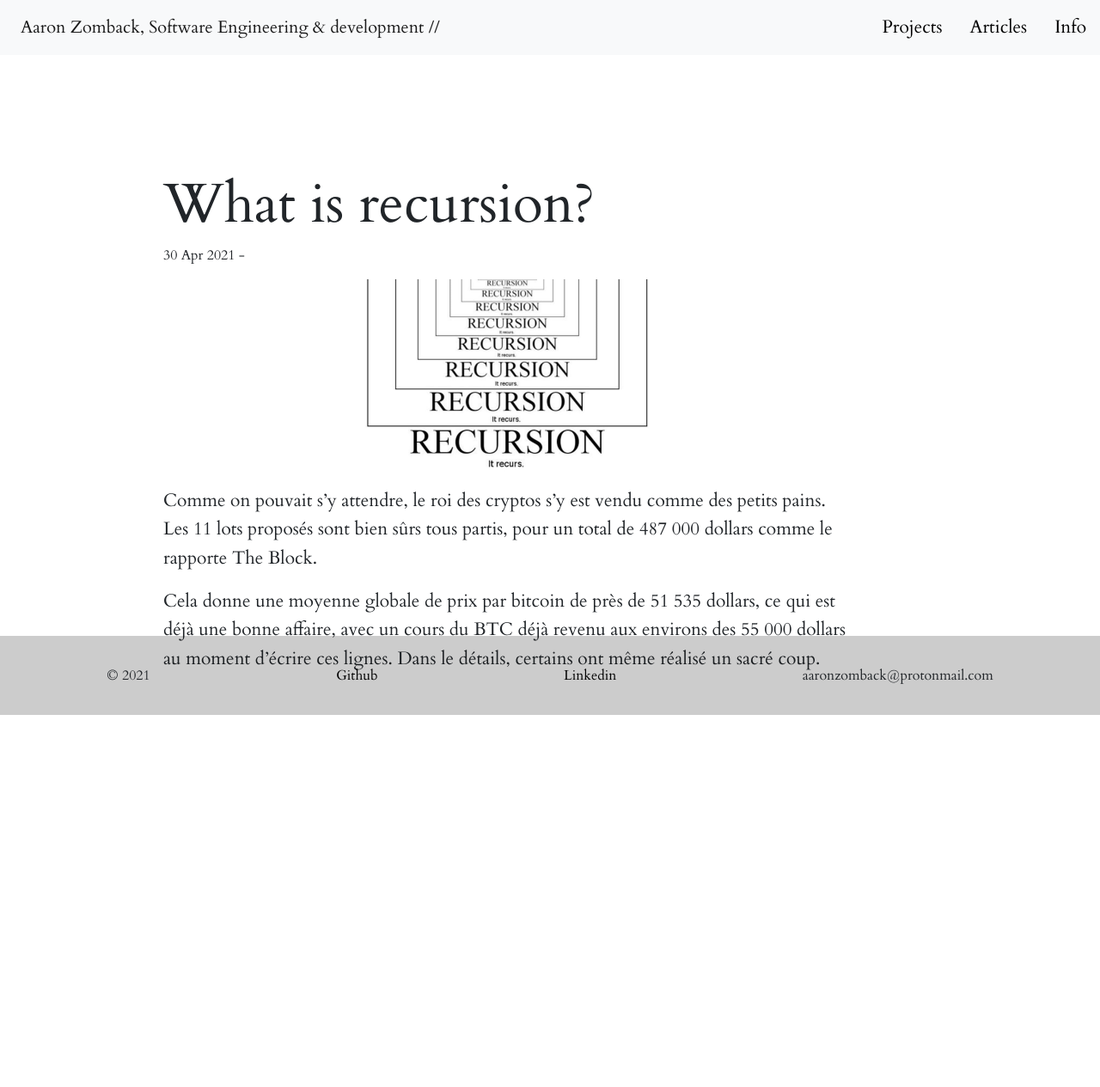
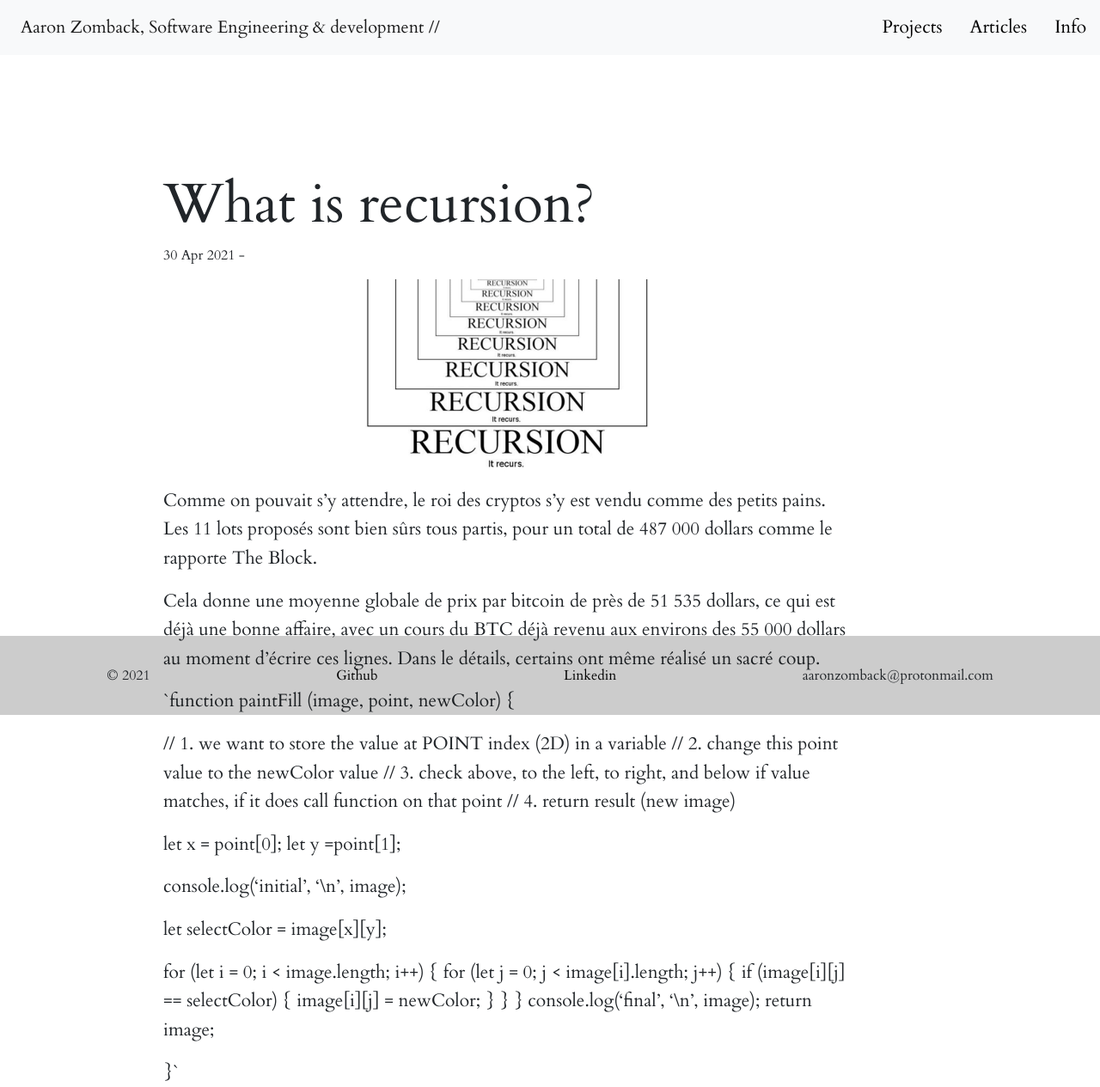
Before and after one commit to aaronzomback/design-portfolio, a Jekyll site: the page built from _posts/2021-04-30-testing-post.markdown, in a window 1280 px wide and 1265 px high. Shown: the whole window at 86% size. Built offline with Jekyll 4.4.1, drawn with Linux system fonts in a browser that asks for light colours; nearby versions of some CDN libraries.

Commit message:
Updated Testing Post

```diff
--- a/_posts/2021-04-30-testing-post.markdown
+++ b/_posts/2021-04-30-testing-post.markdown
@@ -9,3 +9,32 @@ excerpt: Testing
 Comme on pouvait s’y attendre, le roi des cryptos s’y est vendu comme des petits pains. Les 11 lots proposés sont bien sûrs tous partis, pour un total de 487 000 dollars comme le rapporte The Block.
 
 Cela donne une moyenne globale de prix par bitcoin de près de 51 535 dollars, ce qui est déjà une bonne affaire, avec un cours du BTC déjà revenu aux environs des 55 000 dollars au moment d’écrire ces lignes. Dans le détails, certains ont même réalisé un sacré coup.
+
+`function paintFill (image, point, newColor) {
+
+  // 1. we want to store the value at POINT index (2D) in a variable
+  // 2. change this point value to the newColor value
+  // 3. check above, to the left, to right, and below if value matches, if it does call function on that point
+  // 4. return result (new image)
+
+
+
+  let x = point[0];
+  let y =point[1];
+
+  console.log('initial', '\n', image);
+
+  let selectColor = image[x][y];
+
+  for (let i = 0; i < image.length; i++) {
+    for (let j = 0; j < image[i].length; j++) {
+      if (image[i][j] == selectColor) {
+        image[i][j] = newColor;
+      }
+    }
+  }
+  console.log('final', '\n', image);
+  return image;
+
+
+}`
```
